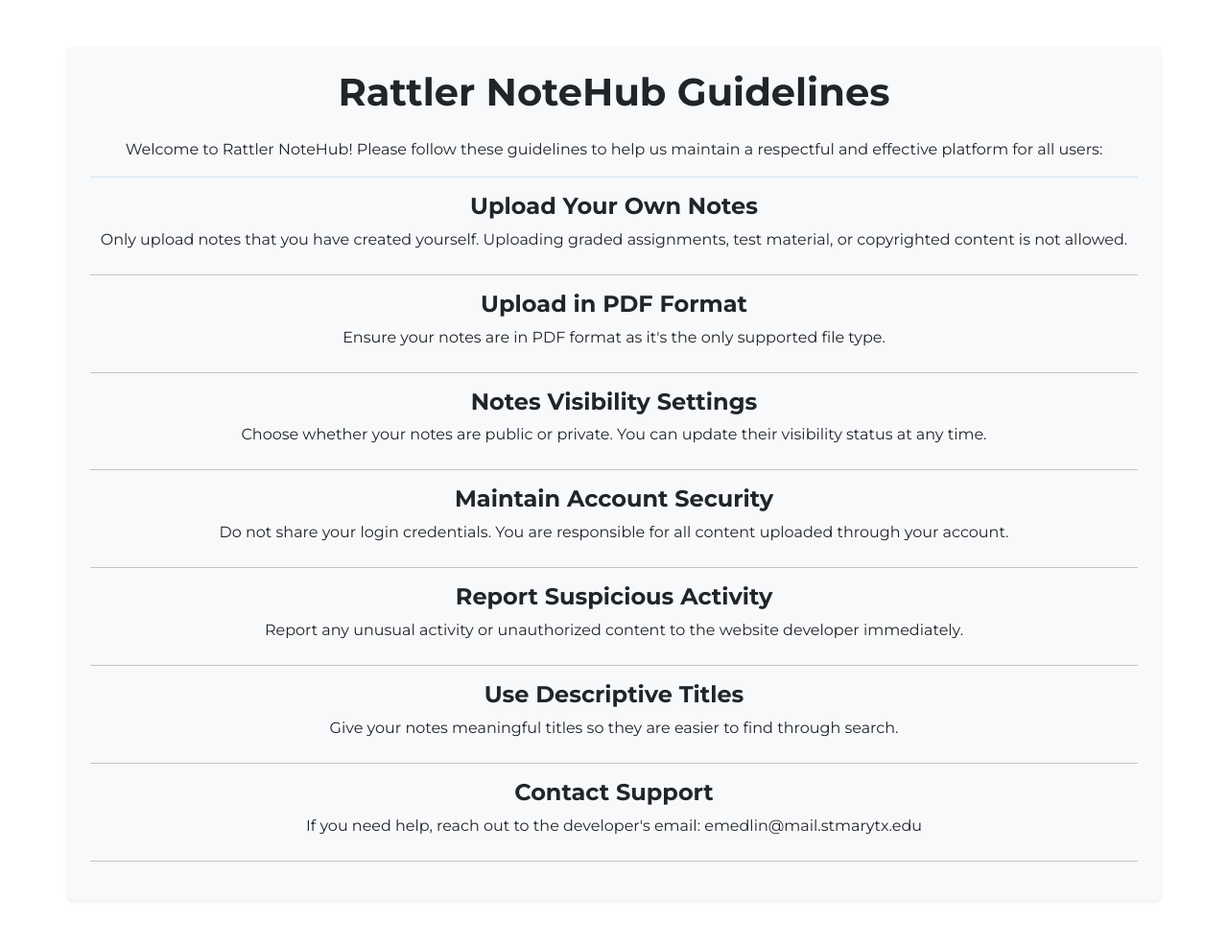
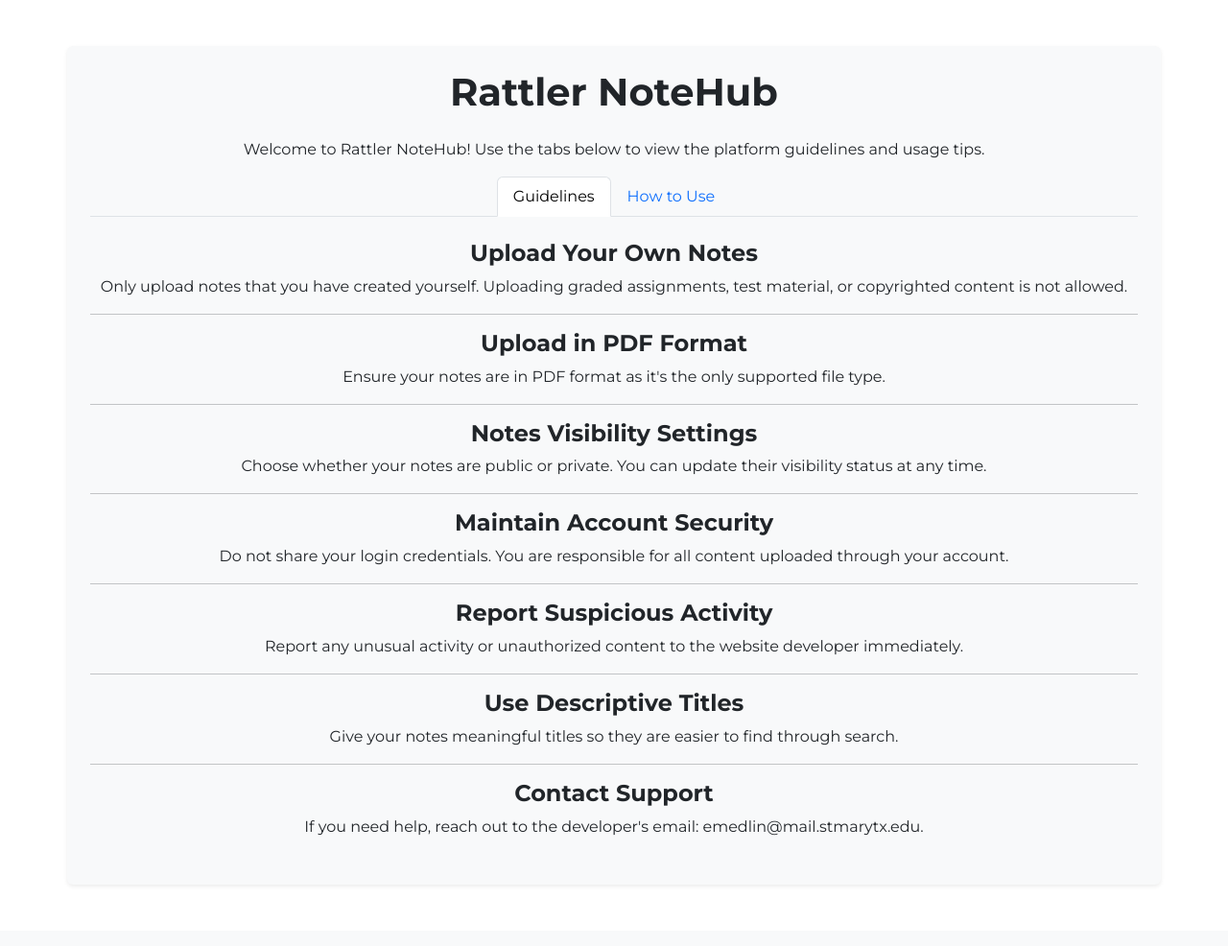
Before and after one commit to m3dlin/Rattler-NoteHub, a Flask app: page /guidelines in a window 1280 px wide. Shown: the part 72-1058 px from the top of the page at 96% size. After the commit the page ends 943 px from the top, so only its background shows below. Run offline with Flask 3, Linux system fonts and the light colour scheme.

Commit message:
revamped guidelines page

```diff
--- a/templates/add-courses-page.html
+++ b/templates/add-courses-page.html
@@ -20,7 +20,7 @@
             <div class="card-body text-center">
                 <h1 class="card-title mb-3">📚 Add Courses</h1>
                 <p class="card-text text-muted">
-                    Select all the courses you are currently in by using the dropdown. Click <strong>Add</strong> to move courses to your list. When done, click <strong>Submit</strong>.
+                    Select all the courses you are currently in by using the dropdown and begin typing the course codes. Click <strong>Add</strong> to move courses to your list. When done, click <strong>Submit</strong>.
                 </p>
 
                 <form id="courseForm" action="/submit_courses" method="POST" onsubmit="return showDone();">
--- a/templates/guidelines-page.html
+++ b/templates/guidelines-page.html
@@ -4,9 +4,8 @@
     <meta charset="utf-8">
     <meta name="viewport" content="width=device-width, initial-scale=1">
     <title>Rattler NoteHub Guidelines</title>
-    <link href="https://cdn.jsdelivr.net/npm/bootstrap@5.3.2/dist/css/bootstrap.min.css" rel="stylesheet"
-          integrity="sha384-T3c6CoIi6uLrA9TneNEoa7RxnatzjcDSCmG1MXxSR1GAsXEV/Dwwykc2MPK8M2HN"
-          crossorigin="anonymous">
+    <link href="https://cdn.jsdelivr.net/npm/bootstrap@5.3.3/dist/css/bootstrap.min.css" rel="stylesheet" integrity="sha384-QWTKZyjpPEjISv5WaRU9OFeRpok6YctnYmDr5pNlyT2bRjXh0JMhjY6hW+ALEwIH" crossorigin="anonymous">
+    <script src="https://cdn.jsdelivr.net/npm/bootstrap@5.3.3/dist/js/bootstrap.bundle.min.js" integrity="sha384-YvpcrYf0tY3lHB60NNkmXc5s9fDVZLESaAA55NDzOxhy9GkcIdslK1eN7N6jIeHz" crossorigin="anonymous"></script>
     <link rel="stylesheet" href="https://fonts.googleapis.com/css2?family=Montserrat:wght@400;700&display=swap">
     <link rel="stylesheet" href="static/styles.css">
 </head>
@@ -14,61 +13,78 @@
     <!-- Header -->
     {% include 'header.html' %}
 
-    <!-- Guidelines Content -->
     <div class="container mt-5 mb-5 p-4 shadow-sm rounded" style="background-color: #f8f9fa;">
-        <h1 class="text-center mb-4" style="font-weight: bold;">Rattler NoteHub Guidelines</h1>
-        <p class="text-center">Welcome to Rattler NoteHub! Please follow these guidelines to help us maintain a respectful and effective platform for all users:</p>
+        <h1 class="text-center mb-4 fw-bold">Rattler NoteHub</h1>
+        <p class="text-center">Welcome to Rattler NoteHub! Use the tabs below to view the platform guidelines and usage tips.</p>
 
-        <hr class="custom-border">
+        <!-- Tab navigation -->
+        <ul class="nav nav-tabs justify-content-center" id="guideTab" role="tablist">
+            <li class="nav-item" role="presentation">
+                <button class="nav-link active" id="guidelines-tab" data-bs-toggle="tab" data-bs-target="#guidelines" type="button" role="tab">Guidelines</button>
+            </li>
+            <li class="nav-item" role="presentation">
+                <button class="nav-link" id="howto-tab" data-bs-toggle="tab" data-bs-target="#howto" type="button" role="tab">How to Use</button>
+            </li>
+        </ul>
 
-        <div class="mb-4 text-center">
+        <!-- Tab content -->
+        <div class="tab-content mt-4" id="guideTabContent">
+            <!-- Guidelines Tab -->
+            <div class="tab-pane fade show active" id="guidelines" role="tabpanel">
+                <div class="text-center mb-4">
                     <h4>Upload Your Own Notes</h4>
                     <p>Only upload notes that you have created yourself. Uploading graded assignments, test material, or copyrighted content is not allowed.</p>
+                    <hr>
+                    <h4>Upload in PDF Format</h4>
+                    <p>Ensure your notes are in PDF format as it's the only supported file type.</p>
+                    <hr>
+                    <h4>Notes Visibility Settings</h4>
+                    <p>Choose whether your notes are public or private. You can update their visibility status at any time.</p>
+                    <hr>
+                    <h4>Maintain Account Security</h4>
+                    <p>Do not share your login credentials. You are responsible for all content uploaded through your account.</p>
+                    <hr>
+                    <h4>Report Suspicious Activity</h4>
+                    <p>Report any unusual activity or unauthorized content to the website developer immediately.</p>
+                    <hr>
+                    <h4>Use Descriptive Titles</h4>
+                    <p>Give your notes meaningful titles so they are easier to find through search.</p>
+                    <hr>
+                    <h4>Contact Support</h4>
+                    <p>If you need help, reach out to the developer's email: emedlin@mail.stmarytx.edu.</p>
+                </div>
             </div>
 
+            <!-- How to Use Tab -->
+            <div class="tab-pane fade" id="howto" role="tabpanel">
+                <div class="text-center mb-4">
+                    <h4>Navigation</h4>
+                    <p>Use the top navigation bar to move between Home, Guidelines, and your Inbox. Logout using the top right button.</p>
                     <hr>
+                    <h4>Adding Courses</h4>
+                    <p>Next to the 'Courses' section on the Home menu, select the '+' icon to begin adding courses to your account. </p>
+                    <hr>
+                    <h4>Uploading Notes</h4>
+                    <p>Go to the 'My Notes' section on the Home menu and select the '+' icon to upload your PDF files. Fill in the correct note information, and set its visibility as public or private.</p>
+                    <hr>
+                    <h4>Viewing Notes</h4>
+                    <p>Visit a course page to browse or search for notes. Use filters to sort by course or popularity. You can only view notes from the courses you have added.</p>
+                    <hr>
+                    <h4>Discussion Boards</h4>
+                    <p>Each course will have a discussion board section. Here, you can view or create discussion posts about anything related to the course.</p>
+                    <hr>
+                    <h4>Commenting</h4>
+                    <p>Click on a note to open its detail view. You can comment to ask questions or give any feedback to the original poster.</p>
+                    <hr>
+                    <h4>Checking Your Inbox</h4>
+                    <p>At the top right is your Inbox. This contains messages whenever someone interacts with your discussion posts or notes. You can view the original content where that message came from or you can delete the inbox message</p>
 
-        <div class="mb-4 text-center">
-            <h4>Upload in PDF Format</h4>
-            <p>Ensure your notes are in PDF format as it's the only supported file type.</p>
+
+
+
                 </div>
-
-        <hr>
-
-        <div class="mb-4 text-center">
-            <h4>Notes Visibility Settings</h4>
-            <p>Choose whether your notes are public or private. You can update their visibility status at any time.</p>
             </div>
-
-        <hr>
-
-        <div class="mb-4 text-center">
-            <h4>Maintain Account Security</h4>
-            <p>Do not share your login credentials. You are responsible for all content uploaded through your account.</p>
         </div>
-
-        <hr>
-
-        <div class="mb-4 text-center">
-            <h4>Report Suspicious Activity</h4>
-            <p>Report any unusual activity or unauthorized content to the website developer immediately.</p>
-        </div>
-
-        <hr>
-
-        <div class="mb-4 text-center">
-            <h4>Use Descriptive Titles</h4>
-            <p>Give your notes meaningful titles so they are easier to find through search.</p>
-        </div>
-
-        <hr>
-
-        <div class="mb-4 text-center">
-            <h4>Contact Support</h4>
-            <p>If you need help, reach out to the developer's email: emedlin@mail.stmarytx.edu</p>
-        </div>
-
-        <hr>
     </div>
 </body>
 </html>
```
Lines whose indentation alone changed are shown as unchanged.
